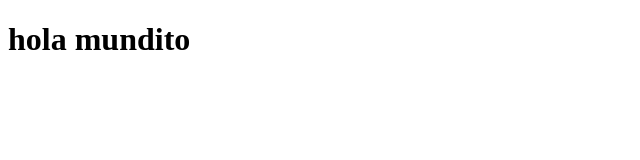
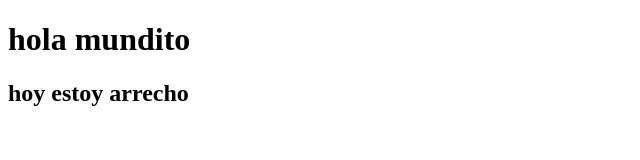
Before and after one commit to juank338/proyecto2, a plain HTML site: page index.html in a window 1280 px wide. Shown: the whole page, without its empty margins (0-640 px from the left). Drawn offline with Linux system fonts and the light colour scheme.

Commit message:
agregadp  el h2

```diff
--- a/index.html
+++ b/index.html
@@ -7,5 +7,6 @@
 </head>
 <body>
     <h1>hola mundito</h1>
+    <h2>hoy estoy arrecho</h2>
 </body>
 </html>
```
